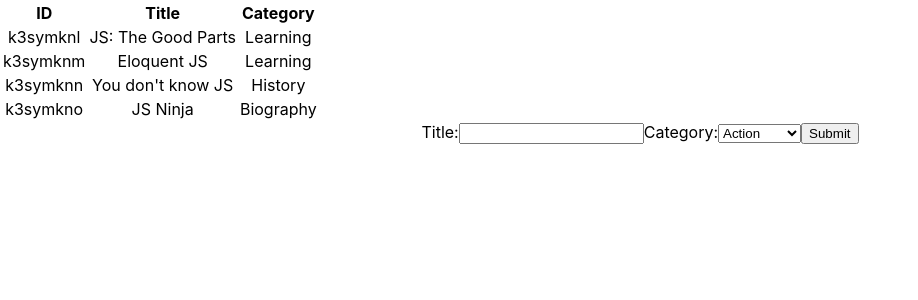
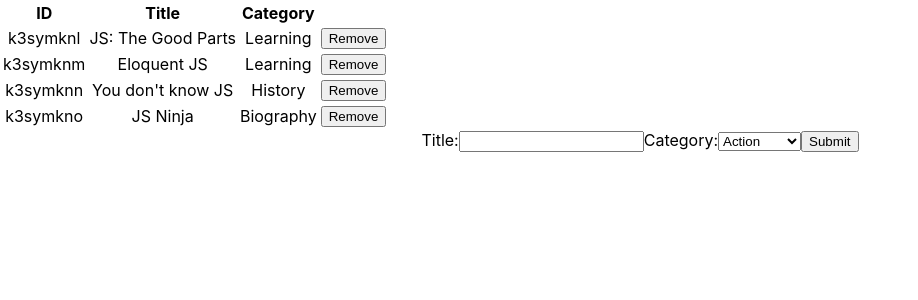
Before and after one commit to MauricioRobayo/react-redux-bookstore, a React (Create React App) app: page / in a window 1280 px wide. Shown: the top 300 px of the page, without its empty margins (0-918 px from the left). Built offline with nearby package versions, Linux system fonts and the light colour scheme.

Commit message:
feat: add handlers to book

```diff
--- a/src/components/Book.js
+++ b/src/components/Book.js
@@ -1,11 +1,16 @@
 import React from 'react'
 import PropTypes from 'prop-types'
 
-const Book = ({ book }) => (
+const Book = ({ book, handleRemoveBook }) => (
   <tr>
     <td>{book.id}</td>
     <td>{book.title}</td>
     <td>{book.category}</td>
+    <td>
+      <button type="button" onClick={() => handleRemoveBook(book)}>
+        Remove
+      </button>
+    </td>
   </tr>
 )
 
@@ -15,6 +20,7 @@ Book.propTypes = {
     title: PropTypes.string,
     category: PropTypes.string,
   }).isRequired,
+  handleRemoveBook: PropTypes.func.isRequired,
 }
 
 export default Book
--- a/src/containers/BooksList.js
+++ b/src/containers/BooksList.js
@@ -2,20 +2,16 @@ import PropTypes from 'prop-types'
 import React, { Component } from 'react'
 import { connect } from 'react-redux'
 import Book from '../components/Book'
+import { removeBook } from '../actions'
 
 class BooksList extends Component {
-  renderBooks() {
-    const { books } = this.props
-    return books.map(book => (
-      <Book
-        key={book.id}
-        book={book}
-        handleBookRemove={this.handleBookRemove}
-      />
-    ))
+  handleRemoveBook = book => {
+    const { removeBook } = this.props
+    removeBook(book)
   }
 
   render() {
+    const { books } = this.props
     return (
       <table className="BooksList">
         <thead>
@@ -25,17 +21,27 @@ class BooksList extends Component {
             <th>Category</th>
           </tr>
         </thead>
-        <tbody>{this.renderBooks()}</tbody>
+        <tbody>
+          {books.map(book => (
+            <Book
+              key={book.id}
+              book={book}
+              handleRemoveBook={this.handleRemoveBook}
+            />
+          ))}
+        </tbody>
       </table>
     )
   }
 }
 
-function mapStateToProps(state) {
-  return {
-    books: state.books,
-  }
-}
+const mapStateToProps = state => ({
+  books: state.books,
+})
+
+const mapDispatchToProps = dispatch => ({
+  removeBook: book => dispatch(removeBook(book)),
+})
 
 BooksList.propTypes = {
   books: PropTypes.arrayOf(
@@ -45,6 +51,7 @@ BooksList.propTypes = {
       category: PropTypes.string,
     }),
   ).isRequired,
+  removeBook: PropTypes.func.isRequired,
 }
 
-export default connect(mapStateToProps)(BooksList)
+export default connect(mapStateToProps, mapDispatchToProps)(BooksList)
```
